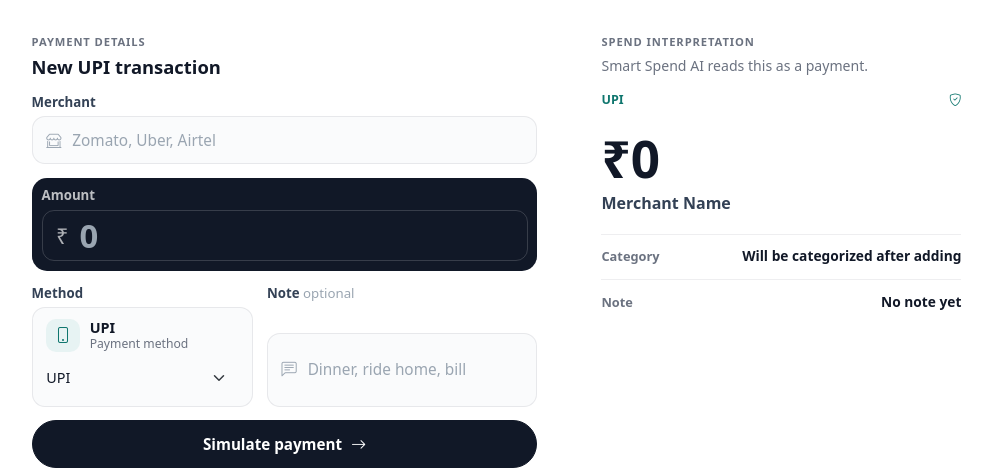
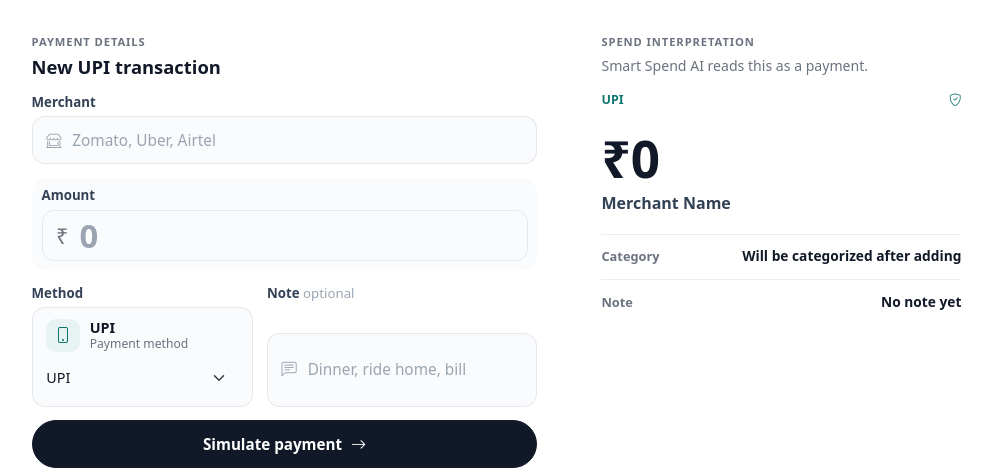
Before and after one commit to theanand108/smart_spend_AI, a Flask app: page /simulateATransaction in a window 1280 px wide. Shown: the part 249-721 px from the top of the page, without its empty margins (111-1103 px from the left). Run offline with Flask 3, Linux system fonts and the light colour scheme; data comes from the database, SQL or seed files in the repository.

Commit message:
Fix simulate page light-mode amount field

```diff
--- a/static/index2.css
+++ b/static/index2.css
@@ -173,9 +173,9 @@
   color: var(--input-placeholder);
 }
 
-/* This amount chip is an intentional fixed-dark surface (like the phone
-   mockup and positioning band) - it carries its own white text and doesn't
-   need to shift with the page theme. */
+/* The update page keeps its intentionally fixed-dark amount treatment for now.
+   The create/simulate page gets a theme-aware amount treatment below so its
+   light-mode surface stays consistent with the rest of the page. */
 .simulate-field-amount {
   background: #111827;
   border-radius: 15px;
@@ -213,6 +213,35 @@
   font-size: clamp(1.55rem, 3.2vw, 2.05rem);
   font-weight: 680;
   letter-spacing: 0;
+}
+
+/* Create/simulate page: keep the amount field aligned with the active theme.
+   This is deliberately scoped so the update page is not changed in this pass. */
+.simulate-create-page .simulate-field-amount {
+  background: var(--surface-elevated);
+  color: var(--text-primary);
+}
+
+.simulate-create-page .simulate-field-amount .form-label {
+  color: var(--text-secondary);
+}
+
+.simulate-create-page .simulate-amount-shell {
+  border-color: var(--border-subtle);
+}
+
+.simulate-create-page .simulate-amount-shell:focus-within {
+  background: var(--input-bg-focus);
+  border-color: var(--simulate-focus-border);
+  box-shadow: 0 0 0 3px var(--simulate-focus-ring);
+}
+
+.simulate-create-page .simulate-amount-shell span {
+  color: var(--text-muted);
+}
+
+.simulate-create-page .simulate-amount-shell .form-control {
+  color: var(--text-primary);
 }
 
 .simulate-amount-shell input[type="number"] {
```
